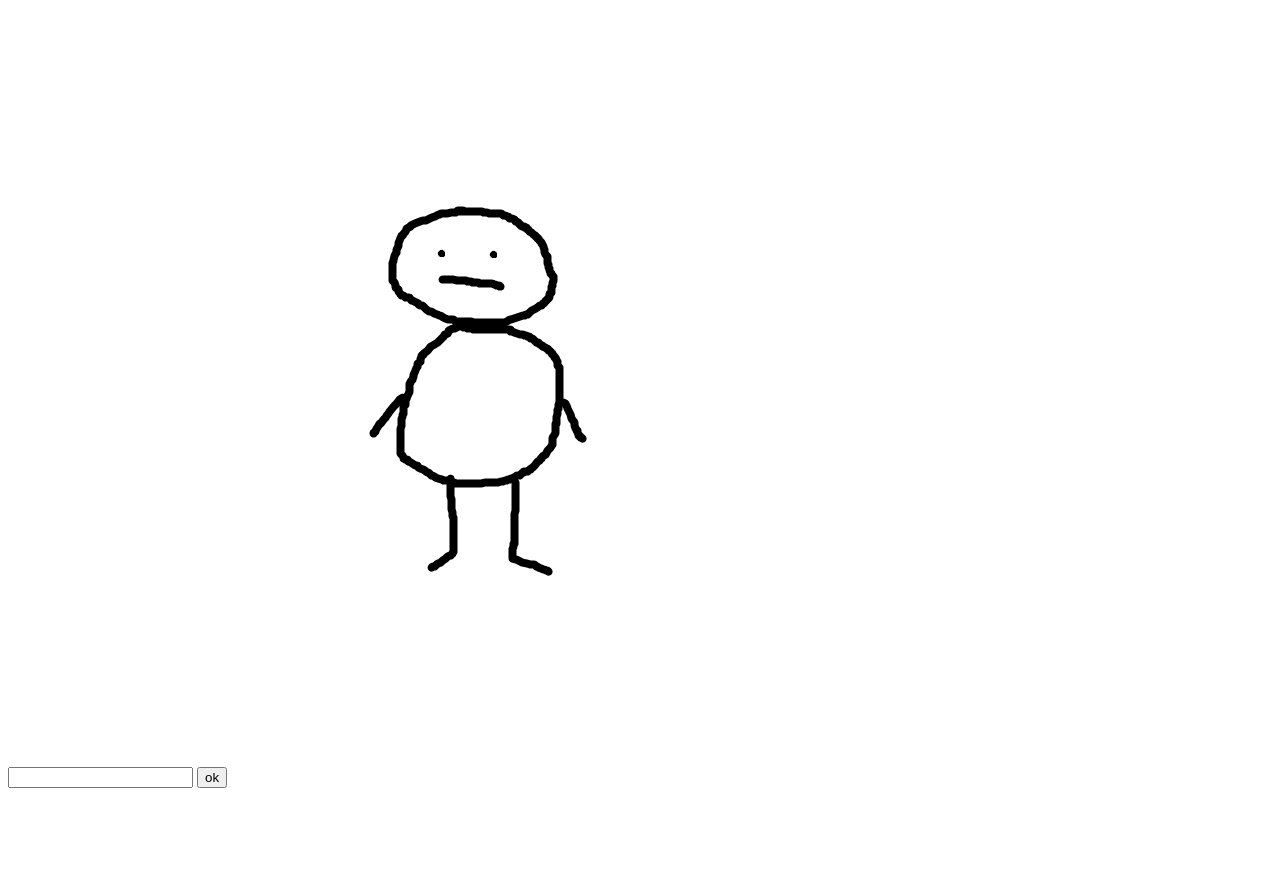
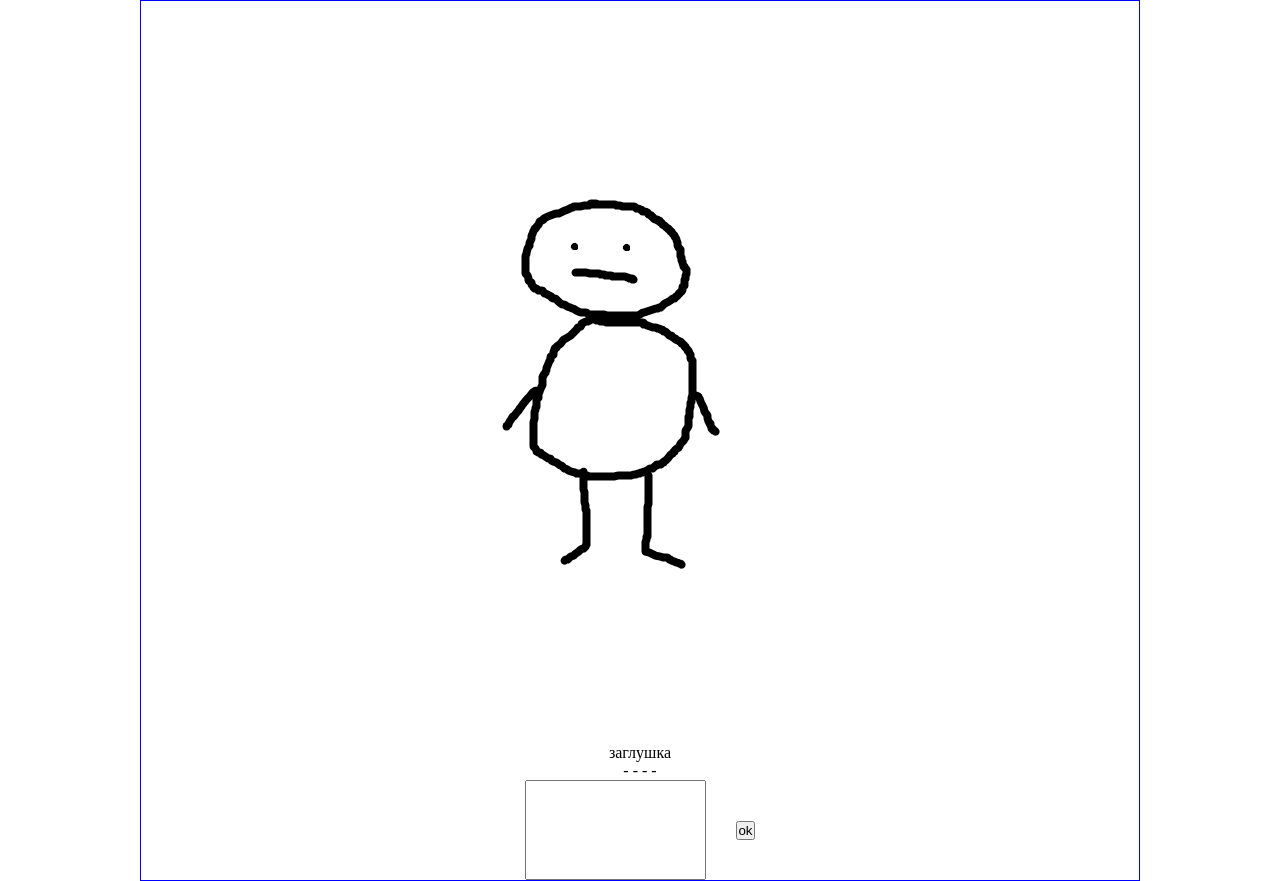
Before and after one commit to neuzorovaolga/Game-Hangman, a plain HTML site: page index.html in a window 1280 px wide. Before the commit the page ends 800 px from the top, so only its background shows below. Drawn offline with Linux system fonts and the light colour scheme.

Commit message:
change style

```diff
--- a/index.html
+++ b/index.html
@@ -10,8 +10,12 @@
 <body>
     <div id="wrapper">
         <img id="img1"src="./img/1.png" alt="">
-        <p id="word"></p>
-        <p id="lines"></p>
+        <div id="text">
+            <p id="word">заглушка</p>
+            <p id="lines">- - - -</p>
+        </div>
+
+        <div id="forma"></div>
         <form action="">
             <input type="text">
             <button>ok</button>
--- a/style.css
+++ b/style.css
@@ -0,0 +1,38 @@
+*{
+    margin: 0;
+    padding: 0;
+    box-sizing: border-box;
+}
+
+
+#wrapper {
+    width: 1000px;
+    margin: 0px auto;
+    border:1px solid blue;
+}
+
+form{
+    display: flex;
+    justify-content: center;
+    align-items: center;
+}
+
+#text{
+    display: flex;
+    justify-content: center;
+    align-items: center;
+    flex-direction: column;
+}
+
+
+word{
+    border: 1px solid red;
+    height: 50px;
+    margin: 0px auto;
+}
+
+input{
+text-align: center;
+height: 100px;
+margin-right: 30px;
+}
```
